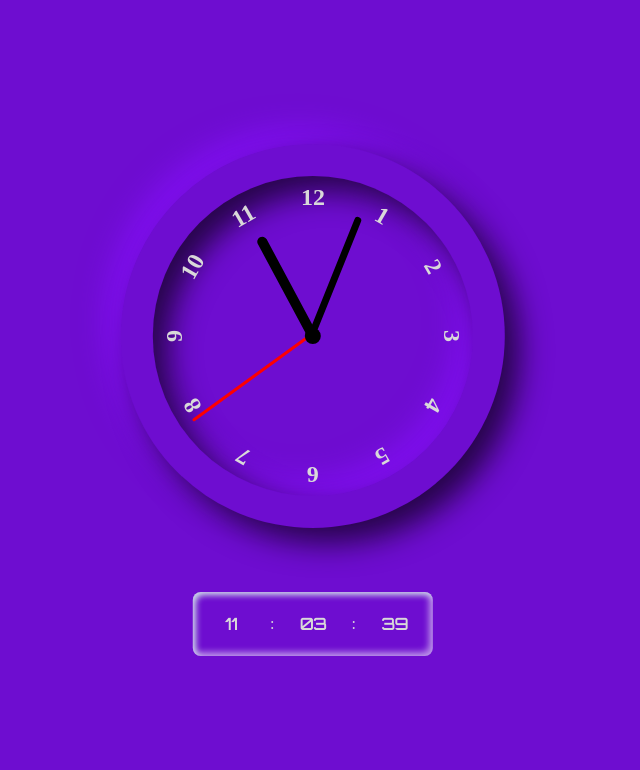
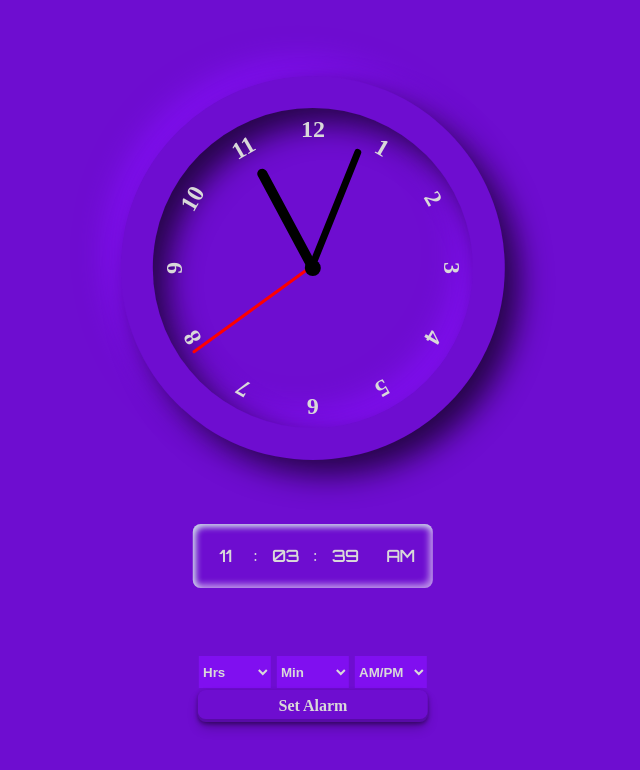
Before and after one commit to sumitKcs/alarm-clock, a plain HTML site: page index.html in a window 1280 px wide. Shown: the whole page, without its empty margins (327-967 px from the left). Drawn offline with Linux system fonts and the light colour scheme.

Commit message:
implemented alarm

```diff
--- a/assets/css/style.css
+++ b/assets/css/style.css
@@ -143,6 +143,9 @@ body {
     height: 45%;
     background-color: red;
     --rotation: 230deg;
+    position: absolute;
+    animation: topToBottom .5s 1;
+    animation-timing-function: ease-in;
 }
 
 .clock .hand.minute {
@@ -150,6 +153,9 @@ body {
     height: 40%;
     background-color: black;
     --rotation: 60deg;
+    position: absolute;
+    animation: leftToRight .5s 1;
+    animation-timing-function: ease-in;
 }
 
 .clock .hand.hour {
@@ -157,9 +163,13 @@ body {
     height: 35%;
     background-color: black;
     --rotation: 90deg;
+    position: absolute;
+    animation: bottomToTop .5s 1;
+    animation-timing-function: ease-in;
 }
 
 .digital-clock-container {
+    padding: 5px;
     width: 15rem;
     height: 4rem;
     display: grid;
@@ -179,6 +189,99 @@ body {
     align-items: center;
     font-size: 1rem;
     font-weight: bold;
+}
+
+.alarm-container {
+    width: 15rem;
+    height: 4.5rem;
+    display: flex;
+    flex-direction: column;
+    justify-content: center;
+    align-items: center;
+    /* padding-left: 5px; */
+    color: #d9d9d9;
+    font-weight: bold;
+}
+
+.select-container {
+    width: 15rem;
+    height: 50%;
+    display: flex;
+    justify-content: space-evenly;
+    align-items: center;
+}
+
+.select-container select {
+    width: 4.5rem;
+    height: 2rem;
+    background-color: #800ff0;
+    outline: none;
+    border: none;
+    color: #d9d9d9;
+    font-weight: bold;
+
+}
+
+
+/* .alarm-container .hour {
+    grid-row: 1/2;
+    grid-column: 1/2;
+}
+
+.alarm-container .minute {
+    grid-row: 1/2;
+    grid-column: 2/3;
+}
+
+.alarm-container .meridiem {
+    grid-row: 1/2;
+    grid-column: 3/4;
+} */
+
+.alarm-container .button {
+    width: 96%;
+    height: 2rem;
+    cursor: pointer;
+    /* grid-row: 2/3;
+    grid-column: 1/-1; */
+    /* text-align: center; */
+    /* margin-top: 2px; */
+    display: flex;
+    justify-content: center;
+    align-items: center;
+    border-radius: 8px;
+    box-shadow: rgba(0, 0, 0, 0.4) 0px 2px 4px, rgba(0, 0, 0, 0.3) 0px 7px 13px -3px, rgba(0, 0, 0, 0.2) 0px -3px 0px inset;
+}
+
+/* animations */
+@keyframes topToBottom {
+    from {
+        top: -15rem;
+    }
+
+    to {
+        top: 0;
+    }
+}
+
+@keyframes leftToRight {
+    from {
+        left: -15rem;
+    }
+
+    to {
+        left: 0;
+    }
+}
+
+@keyframes bottomToTop {
+    from {
+        bottom: -15rem;
+    }
+
+    to {
+        bottom: 0;
+    }
 }
 
 
--- /dev/null
+++ b/assets/js/alarm.js
@@ -0,0 +1,20 @@
+const alarmButton = document.getElementById("alarm-button");
+
+export default function setAlarm(hourVal, minuteVal, meridiemVal) {
+  const currentTIme = new Date();
+  let currentHour = currentTIme.getHours();
+  let currentMinute = currentTIme.getMinutes();
+
+  if (meridiemVal === "PM") {
+    currentHour = currentHour - 12;
+  }
+
+  //ring when time matches
+  if (hourVal == currentHour && minuteVal == currentMinute) {
+    //play sound
+    console.log("playing...");
+    theme.play();
+    //remove locastorage data
+    localStorage.removeItem("alarm");
+  }
+}
--- a/assets/js/app.js
+++ b/assets/js/app.js
@@ -1,4 +1,6 @@
-setInterval(setClock, 1000);
+import setAlarm from "./alarm.js";
+import setLocalStorage from "./localstorage.js";
+setInterval(setClock, 100);
 
 const hourHand = document.querySelector("[data-hour-hand]");
 const minuteHand = document.querySelector("[data-minute-hand]");
@@ -6,20 +8,87 @@ const secondHand = document.querySelector("[data-second-hand]");
 const hourTime = document.querySelector("[data-hour-time]");
 const minuteTime = document.querySelector("[data-minute-time]");
 const secondTime = document.querySelector("[data-second-time]");
+const meridiemTime = document.querySelector("[data-meridiem-time]");
+const alarmHour = document.getElementById("alarm-hour");
+const alarmMinute = document.getElementById("alarm-minute");
+const alarmMeridian = document.getElementById("alarm-meridiem");
+const alarmButton = document.getElementById("alarm-button");
+//variable
+let meridiem;
+//get alarm data localstorage
+
+window.onload = () => {
+  const alarmData = JSON.parse(localStorage.getItem("alarm"));
+  console.log(alarmData);
+  if (alarmData) {
+
+    setAlarm(alarmData.hour, alarmData.minute, alarmData.meridiem);
+    console.log(alarmData.hour, alarmData.minute, alarmData.meridiem);
+  }
+};
+
+// alarm code
+//hours
+for (let i = 1; i < 13; i++) {
+  i < 10 ? "0" + i : i;
+  alarmHour.innerHTML += `<option value="${i}">${i}</option>`;
+}
+//minutes
+for (let i = 1; i <= 60; i++) {
+  i < 10 ? "0" + i : i;
+  alarmMinute.innerHTML += `<option value="${i}">${i}</option>`;
+}
+
+//meridian AM/PM
+for (let i = 1; i <= 2; i++) {
+  let meridian = i == 1 ? "AM" : "PM";
+  alarmMeridian.innerHTML += `<option value="${meridian}">${meridian}</option>`;
+}
+
+alarmButton.addEventListener("click", () => {
+  let hourVal = alarmHour.value;
+  let minuteVal = alarmMinute.value;
+  let meridiemVal = alarmMeridian.value;
+  const currentTIme = new Date();
+  let currentHour = currentTIme.getHours();
+  let currentMinute = currentTIme.getMinutes();
+  let alarm = {
+    hour: hourVal,
+    minute: minuteVal,
+    meridiem: meridiemVal,
+  };
+  if (meridiemVal === "PM") {
+    currentHour = currentHour - 12;
+  }
+  //checking if value is selected
+  if (hourVal && minuteVal && meridiemVal) {
+    setAlarm(hourVal, minuteVal, meridiemVal);
+    setLocalStorage("alarm", alarm);
+    //apply onclick button effect
+    alarmButton.style.opacity = "0.5";
+    setTimeout(() => {
+      alarmButton.style.opacity = "1";
+      console.log("timeout called");
+    }, 1000);
+  }
+});
 
 function setClock() {
-  const currentDate = new Date();
-  const secondsRatio = currentDate.getSeconds() / 60;
-  const minutesRatio = (secondsRatio + currentDate.getMinutes()) / 60;
-  const hoursRatio = (minutesRatio + currentDate.getHours()) / 12;
-  let hours = currentDate.getHours();
-  let minutes = currentDate.getMinutes();
-  let seconds = currentDate.getSeconds();
-  hourTime.innerHTML = hours.toString().length == 1 ? "0" + hours : hours;
-  minuteTime.innerHTML =
-    minutes.toString().length == 1 ? "0" + minutes : minutes;
-  secondTime.innerHTML =
-    seconds.toString().length == 1 ? "0" + seconds : seconds;
+  const currentTIme = new Date();
+  const secondsRatio = currentTIme.getSeconds() / 60;
+  const minutesRatio = (secondsRatio + currentTIme.getMinutes()) / 60;
+  const hoursRatio = (minutesRatio + currentTIme.getHours()) / 12;
+
+  let hours = currentTIme.getHours();
+  let minutes = currentTIme.getMinutes();
+  let seconds = currentTIme.getSeconds();
+  meridiem = hours < 12 ? "AM" : "PM";
+  hours = hours > 12 ? hours - 12 : hours;
+  hourTime.innerHTML = hours < 10 ? "0" + hours : hours;
+  minuteTime.innerHTML = minutes < 10 ? "0" + minutes : minutes;
+  secondTime.innerHTML = seconds < 10 ? "0" + seconds : seconds;
+  meridiemTime.innerHTML = meridiem;
+
   setRotation(secondHand, secondsRatio);
   setRotation(minuteHand, minutesRatio);
   setRotation(hourHand, hoursRatio);
--- /dev/null
+++ b/assets/js/localstorage.js
@@ -0,0 +1,5 @@
+function setLocalStorage(key, value) {
+  localStorage.setItem(key, JSON.stringify(value));
+}
+
+export { setLocalStorage as default };
--- a/index.html
+++ b/index.html
@@ -6,9 +6,9 @@
     <meta name="viewport" content="width=device-width, initial-scale=1.0">
     <meta http-equiv="X-UA-Compatible" content="ie=edge">
     <link href="assets/css/style.css" rel="stylesheet">
-    <script defer src="assets/js/app.js"></script>
+    <script type="module" src="assets/js/app.js"></script>
     <link href='https://fonts.googleapis.com/css?family=Orbitron' rel='stylesheet' type='text/css'>
-
+    <audio id="theme" src="assets/audio/theme.mp3"></audio>
     <title>Clock</title>
 </head>
 
@@ -36,6 +36,29 @@
         <div class="time hour" data-hour-time>hr</div>:
         <div class="time minute" data-minute-time>mins</div>:
         <div class="time second" data-second-time>secs</div>
+        <div class="time second" data-meridiem-time>AM</div>
+    </div>
+    <div class="alarm-container">
+        <div class="select-container">
+            <div class="alarm hour">
+                <select name="alarm-hour" id="alarm-hour">
+                    <option value="" selected hidden>Hrs</option>
+                </select>
+            </div>
+            <div class="alarm minute">
+                <select name="alarm-minute" id="alarm-minute">
+                    <option value="" selected hidden>Min</option>
+
+                </select>
+            </div>
+            <div class="alarm meridiem">
+                <select name="alarm-meridiem" id="alarm-meridiem">
+                    <option value="" selected hidden>AM/PM</option>
+                </select>
+            </div>
+        </div>
+
+        <div class="alarm button" id="alarm-button">Set Alarm</div>
     </div>
 
 </body>
```
Also changed, not shown: 1 other file.
